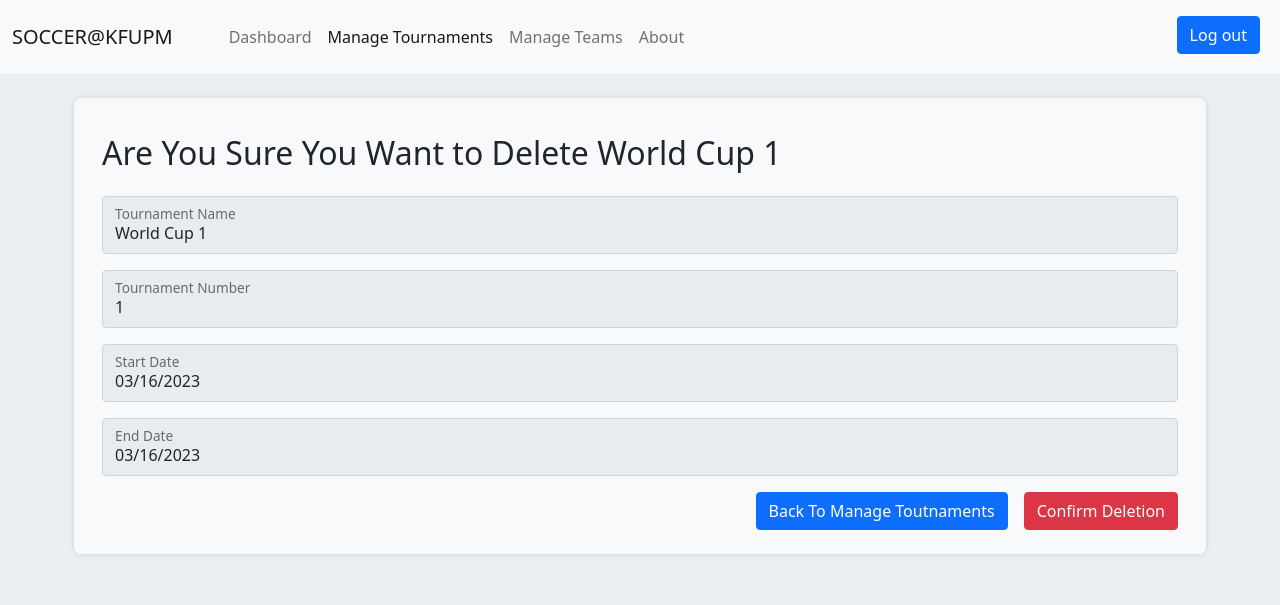
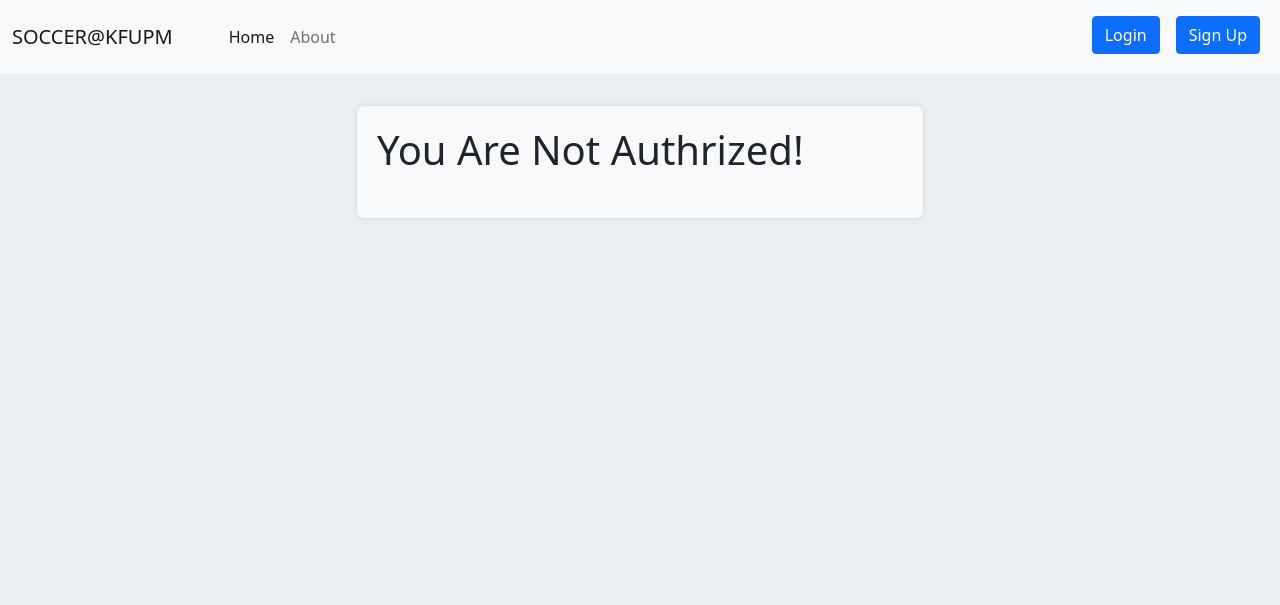
Before and after one commit to AbdullahAXR/SoccerMaster-Tournament-Hub, a website: page views/delete-tournament-details.html in a window 1280 px wide. Drawn offline with nearby package versions, Linux system fonts and the light colour scheme; files that its build step writes are made by us from their sources.

Commit message:
I finished The deleting turnaments

```diff
--- a/views/delete-tournament-details.html
+++ b/views/delete-tournament-details.html
@@ -1,92 +1,54 @@
-<!DOCTYPE html>
-<html lang="en">
+{% extends "base.html" %}
 
-<head>
-    <meta charset="UTF-8">
-    <meta http-equiv="X-UA-Compatible" content="IE=edge">
-    <meta name="viewport" content="width=device-width, initial-scale=1.0">
-    <title>Edit Tournament</title>
-
-    <!-- bootstrap css -->
-    <link href="https://cdn.jsdelivr.net/npm/bootstrap@5.0.2/dist/css/bootstrap.min.css" rel="stylesheet"
-        integrity="sha384-EVSTQN3/azprG1Anm3QDgpJLIm9Nao0Yz1ztcQTwFspd3yD65VohhpuuCOmLASjC" crossorigin="anonymous">
-
-    <link rel="stylesheet" href="style/layout.css">
-
-</head>
-
+{% block content %}
 <body>
-
-<header>
-    <nav class="navbar navbar-expand-lg navbar-light bg-light">
-        <div class="container-fluid">
-            <a class="navbar-brand" href="#">SOCCER@KFUPM</a>
-            <button class="navbar-toggler" type="button" data-bs-toggle="collapse"
-                data-bs-target="#navbarSupportedContent" aria-controls="navbarSupportedContent" aria-expanded="false"
-                aria-label="Toggle navigation">
-                <span class="navbar-toggler-icon"></span>
-            </button>
-            <div class="collapse navbar-collapse" id="navbarSupportedContent">
-                <ul id="nav-bar-links" class="navbar-nav me-auto mb-2 mb-lg-0">
-                    <li class="nav-item">
-                        <a class="nav-link" aria-current="page" href="dashboard">Dashboard</a>
-                    </li>
-                    <li class="nav-item">
-                        <a class="nav-link active" href="manage-tournaments">Manage Tournaments</a>
-                    </li>
-                    <li class="nav-item">
-                        <a class="nav-link" href="manage-teams">Manage Teams</a>
-                    </li>
-                    <li class="nav-item">
-                        <a class="nav-link" aria-current="page" href="about">About</a>
-                    </li>
-                </ul>
-                <ul id="nav-bar-links" class="navbar-nav">
-                    <li class="nav-item">
-                        <a class="nav-link" href="logout"><button class="btn btn-primary mb-1">Log
-                                out</button></a>
-                    </li>
-                </ul>
+    {% if not isLogged %}
+    <main>
+        <div class="container">
+            <div class="row g-3 justify-content-center">
+                <div class="col-md-6 x-panel mt-5">
+                    <h1 class="mb-4">You Are Not Authrized!</h1>
+                </div>
             </div>
         </div>
-    </nav>
-</header>
+    </main>
+    {% else %}
     <main>
         <div class="container">
-
             <div class="row g-3 x-panel mt-4">
-                <h2>Are You Sure You Want to Delete World Cup 1</h2>
+                <h2>Are You Sure You Want to Delete {{tournament.tr_name}}</h2>
                 <form action="#" method="post">
                     <div class="col">
                         <div class="form-floating mb-3">
                             <input type="text" class="form-control" name="name" placeholder="Tournament Name"
-                                aria-label="Tournament Name" aria-describedby="basic-addon1" value="World Cup 1"
+                                aria-label="Tournament Name" aria-describedby="basic-addon1" value="{{tournament.tr_name}}"
                                 disabled required>
-                            <label for="id">Tournament Name</label>
+                            <label for="id"></label>
                         </div>
                         <div class="form-floating mb-3">
                             <input type="text" class="form-control" name="number" id="number"
                                 placeholder="Tournament Number" aria-label="Tournament Number"
-                                aria-describedby="basic-addon1" value="1" disabled required>
+                                aria-describedby="basic-addon1" value={{tournament.tr_id}} disabled required>
                             <label for="number">Tournament Number</label>
                         </div>
                         <div class="form-floating mb-3">
                             <input type="date" class="form-control" name="start-date" id="start-date"
-                                aria-label="Start Date" aria-describedby="basic-addon1" value="2023-03-16" disabled
+                                aria-label="Start Date" aria-describedby="basic-addon1" value={{tournament.start_date}} disabled
                                 required>
                             <label for="start-date">Start Date</label>
                         </div>
                         <div class="form-floating mb-3">
                             <input type="date" class="form-control" name="end-date" id="end-date" aria-label="End Date"
-                                aria-describedby="basic-addon1" value="2023-03-16" disabled required>
+                                aria-describedby="basic-addon1" value={{tournament.end_date}} disabled required>
                             <label for="end-date">End Date</label>
                         </div>
                     </div>
                     <div class="col-12 d-flex">
-                        <a class="ml-auto me-3" href="manage-tournaments"><button type="button"
+                        <a class="ml-auto me-3" href="/delete-tournament-details/{{tournament.tr_id}}/false"><button type="button"
                                 class="btn btn-primary mb-1">Back To
                                 Manage Toutnaments</button></a>
-                        <button class="btn btn-danger mb-1 " type="submit">Confirm Deletion</button>
+                        <a class="ml-auto me-3" href="/delete-tournament-details/{{tournament.tr_id}}/true"><button type="button"
+                                    class="btn btn-danger mb-1">Confirm Deletion</button></a>
                     </div>
                 </form>
 
@@ -95,11 +57,11 @@
         </div>
     </main>
 
-
+    {% endif %}
     <!-- bootstrap js -->
     <script src="https://cdn.jsdelivr.net/npm/bootstrap@5.0.2/dist/js/bootstrap.bundle.min.js"
         integrity="sha384-MrcW6ZMFYlzcLA8Nl+NtUVF0sA7MsXsP1UyJoMp4YLEuNSfAP+JcXn/tWtIaxVXM"
         crossorigin="anonymous"></script>
 </body>
-
+{% endblock %}
 </html>
```
Also changed, not shown: Models/DBModel.js (+34 -10 lines), app.js (+40 -3 lines), views/manage-tournaments.html (+2 -2 lines).
